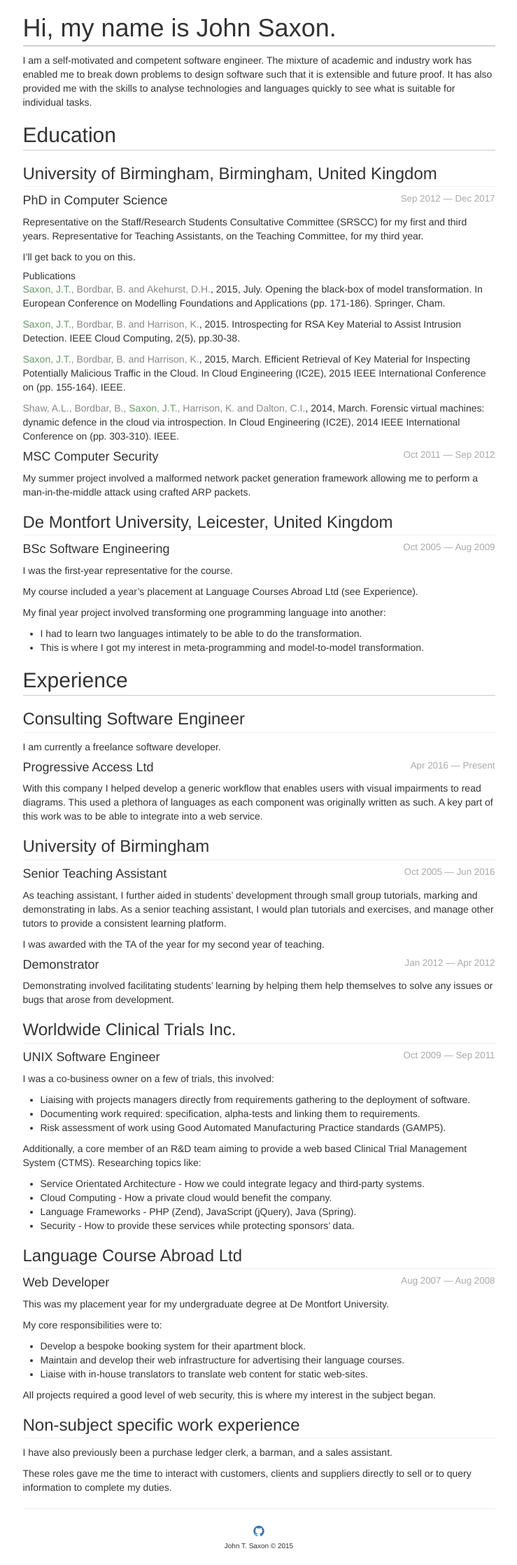
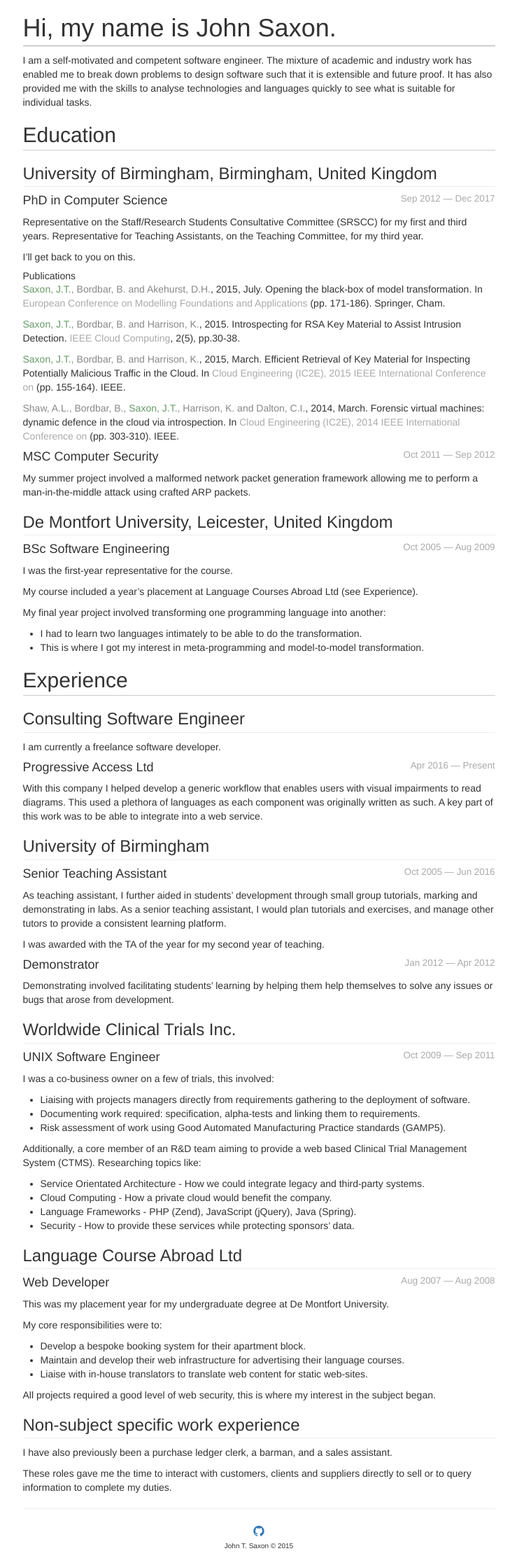
Before and after one commit to sacko87/sacko87.github.io, a Jekyll site: the page built from index.md, in a window 1280 px wide. Shown: the whole page at 70% size, without its empty margins (270-1009 px from the left). Built offline with Jekyll 4.4.1, drawn with Linux system fonts in a browser that asks for light colours; nearby versions of some CDN libraries.

Commit message:
Update master.css

```diff
--- a/css/master.css
+++ b/css/master.css
@@ -27,7 +27,7 @@ h5 {
   margin-bottom: 1px;
 }
 
-h5 span.pull-right {
+span.date {
   color: #966;
 }
 
@@ -39,7 +39,7 @@ span.authors span.me {
   color: #696;
 }
 
-div.conference {
+span.in {
   color: #aaa;
 }
 
```
